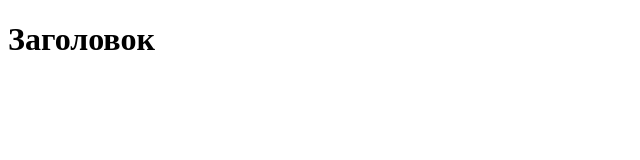
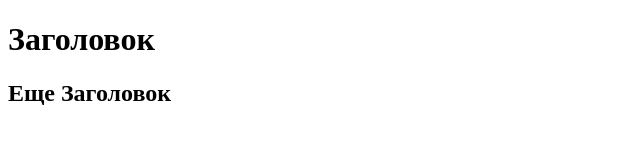
Before and after one commit to DmitrySinyapkin/FirstPublicRepository, a plain HTML site: page index.html in a window 1280 px wide. Shown: the whole page, without its empty margins (0-640 px from the left). Drawn offline with Linux system fonts and the light colour scheme.

Commit message:
Добавлен 2-й заголовок

```diff
--- a/index.html
+++ b/index.html
@@ -8,6 +8,7 @@
 </head>
 <body>
     <h1>Заголовок</h1>
+    <h2>Еще Заголовок</h2>
 </body>
 </html>
 <!-- Комментарий -->
```
